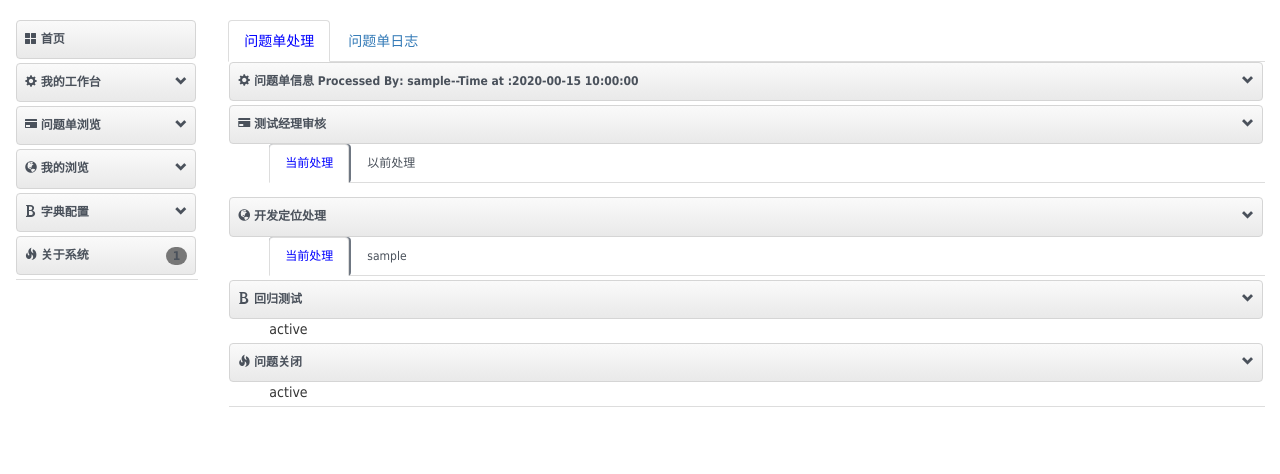
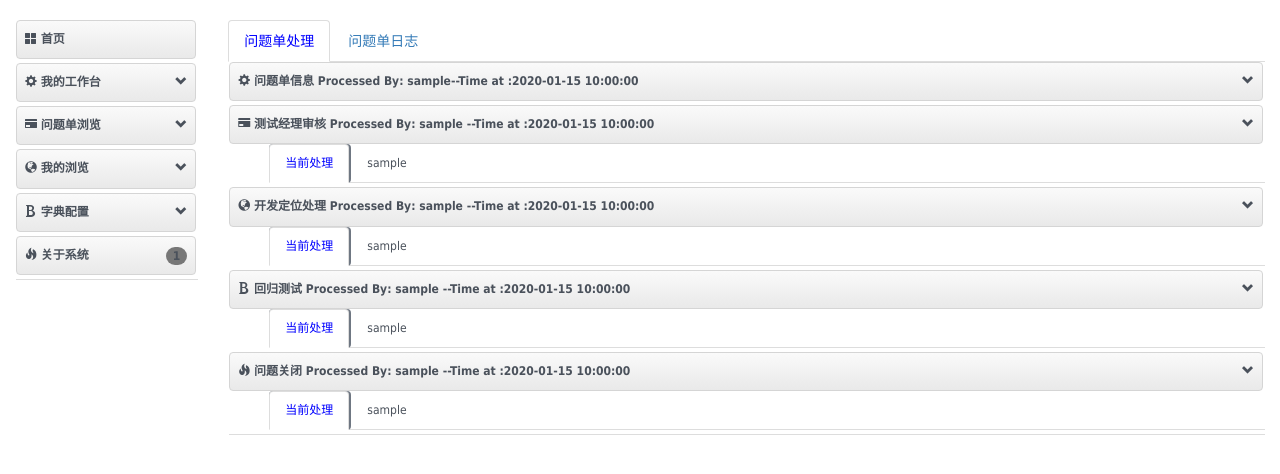
Before and after one commit to StitchIQ/dts_test, a Flask app: template app/templates/bugs.html in a window 1280 px wide. Shown: the part 52-526 px from the top of the page. Run offline with Flask 2, Linux system fonts and the light colour scheme; tables that the repository leaves empty hold one stand-in row (values such as "Sample post"); the template is opened without the code that fills it: values that come from a table or form of the project are taken from there, most other values are stand-ins (such as "Sample title", 1, 10 or a date in 2020); some libraries are stand-ins or nearby versions.

Commit message:
add operation log

```diff
--- a/app/templates/_developer_edit.html
+++ b/app/templates/_developer_edit.html
@@ -1,5 +1,9 @@
 <li> <a href="#deveployment" class="nav-header collapsed" data-toggle="collapse">
         <i class="glyphicon glyphicon-globe"></i> 开发定位处理
+        {% if developedit_log %}
+            Processed By: {{ developedit_log.first().operator.username }}
+            --Time at :{{ developedit_log.first().timestamp.strftime('%Y-%m-%d %H:%M:%S') }}
+        {% endif %}
         <span class="pull-right glyphicon glyphicon-chevron-toggle"></span> </a>
 
 <ul>
@@ -11,7 +15,7 @@
             </li>
             {% for log in developedit_log %}
                <li ><a href="#{{ log.id }}" data-toggle="tab">
-                 {{ log.author.username }}</a>
+                 {{ log.operator.username }}</a>
                </li>
             {% endfor %}
         </ul>
@@ -27,7 +31,8 @@
                <div class="tab-pane fade" id={{ log.id }}>
                   <div>{{ log.opinion }}</div>
                   <hr/>
-                      <lable>Processed by: {{ log.author.username }} @<i>{{ log.timestamp }}</i></lable>
+                  <lable>Processed by: {{ log.operator.username }} @
+                    <i>{{ log.timestamp.strftime('%Y-%m-%d %H:%M:%S') }}</i></lable>
                </div>
             {% endfor %}
         </div>
--- a/app/templates/_retest.html
+++ b/app/templates/_retest.html
@@ -1,31 +1,85 @@
 <li> <a href="#retest" class="nav-header collapsed" data-toggle="collapse">
         <i class="glyphicon glyphicon-bold"></i> 回归测试
+        {% if bugtest_log %}
+            Processed By: {{ bugtest_log.first().operator.username }}
+            --Time at :{{ bugtest_log.first().timestamp.strftime('%Y-%m-%d %H:%M:%S') }}
+        {% endif %}
 
         <span class="pull-right glyphicon glyphicon-chevron-toggle"></span> </a>
             <ul>
-                {% if bugs.bug_status =='4' and current_user == bugs.bug_owner %}
+            {% if bugs.bug_status >='4' %}
             <ul id="retest" class="nav nav-list secondmenu collapse in">
-                    <p>回归测试</p>
+                <ul id="myTab" class="nav nav-tabs">
+                    <li class="active"><a href="#bug_test" data-toggle="tab">当前处理</a>
+                    </li>
+                    {% for log in bugtest_log %}
+                       <li ><a href="#{{ log.id }}" data-toggle="tab">
+                         {{ log.operator.username }}</a>
+                       </li>
+                    {% endfor %}
+                </ul>
+                <div id="myTabContent" class="tab-content">
+                    <div class="tab-pane fade in active" id="bug_test">
+                        {% if current_user == bugs.bug_owner and bugs.bug_status =='4' %}
                             {{ wtf.quick_form(testleadedit2,horizontal_columns=('lg', 2, 20)) }}
+                        {% endif %}
+                    </div>
+
+                    {% for log in bugtest_log %}
+                       <div class="tab-pane fade" id={{ log.id }}>
+                          <div>{{ log.opinion }}</div>
+                          <hr/>
+                          <lable>Processed by: {{ log.operator.username }} @
+                            <i>{{ log.timestamp.strftime('%Y-%m-%d %H:%M:%S') }}</i></lable>
+                       </div>
+                    {% endfor %}
+                </div>
+
             </ul>
-                {% else %}
-                    {{ bugs.bug_status }}
             {% endif %}
         </ul>
 </li>
 
+
 <li> <a href="#bugclose" class="nav-header collapsed" data-toggle="collapse">
         <i class="glyphicon glyphicon-fire"></i> 问题关闭
-
+        {% if retest_log %}
+            Processed By: {{ retest_log.first().operator.username }}
+            --Time at :{{ retest_log.first().timestamp.strftime('%Y-%m-%d %H:%M:%S') }}
+        {% endif %}
         <span class="pull-right glyphicon glyphicon-chevron-toggle"></span> </a>
         <ul>
-                {% if bugs.bug_status =='5' and current_user == bugs.bug_owner %}
+            {% if bugs.bug_status >='5' %}
             <ul id="bugclose" class="nav nav-list secondmenu collapse in">
-                     <p>问题关闭</p>
+                <ul id="myTab" class="nav nav-tabs">
+                    <li class="active"><a href="#bug_close" data-toggle="tab">当前处理</a>
+                    </li>
+                    {% for log in retest_log %}
+                       <li ><a href="#{{ log.id }}" data-toggle="tab">
+                         {{ log.operator.username }}</a>
+                       </li>
+                    {% endfor %}
+                </ul>
+
+                <div id="myTabContent" class="tab-content">
+                    <div class="tab-pane fade in active" id="bug_close">
+                        {% if current_user == bugs.bug_owner and bugs.bug_status =='5' %}
                             {{ wtf.quick_form(bugclose,horizontal_columns=('lg', 2, 20)) }}
+                        {% endif %}
+                    </div>
+
+                    {% for log in retest_log %}
+                       <div class="tab-pane fade" id={{ log.id }}>
+                          <div>{{ log.opinion }}</div>
+                          <hr/>
+                          <lable>Processed by: {{ log.operator.username }} @
+                            <i>{{ log.timestamp.strftime('%Y-%m-%d %H:%M:%S') }}</i></lable>
+                       </div>
+                    {% endfor %}
+                </div>
+
             </ul>
-                {% else %}
-                    {{ bugs.bug_status }}
             {% endif %}
         </ul>
+
 </li>
--- a/app/templates/_testleader_edit.html
+++ b/app/templates/_testleader_edit.html
@@ -1,5 +1,9 @@
 <li> <a href="#bug_audit" class="nav-header collapsed" data-toggle="collapse">
         <i class="glyphicon glyphicon-credit-card"></i> 测试经理审核
+        {% if testmanager_log %}
+            Processed By: {{ testmanager_log.first().operator.username }}
+            --Time at :{{ testmanager_log.first().timestamp.strftime('%Y-%m-%d %H:%M:%S') }}
+        {% endif %}
         <span class="pull-right glyphicon  glyphicon-chevron-toggle"></span> </a>
 
 <ul>
@@ -9,24 +13,31 @@
            <li class="active"><a href="#testleader" data-toggle="tab">
               当前处理</a>
            </li>
-           <li><a href="#test" data-toggle="tab">以前处理</a></li>
+           {% for log in testmanager_log %}
+              <li ><a href="#{{ log.id }}" data-toggle="tab">
+                {{ log.operator.username }}</a>
+              </li>
+           {% endfor %}
         </ul>
 
         <div id="myTabContent" class="tab-content">
-           <div class="tab-pane fade in active" id="testleader">
-              <p>
+            <div class="tab-pane fade in active" id="testleader">
                 {% if current_user == bugs.bug_owner and bugs.bug_status =='2' %}
-                    <p>测试经理审核</p>
-
                     {{ wtf.quick_form(testleadedit,horizontal_columns=('lg', 2, 20)) }}
                 {% endif %}
-             </p>
-           </div>
-           <div class="tab-pane fade" id="test">
-              <p>以前意见</p>
-           </div>
+            </div>
+
+                {% for log in testmanager_log %}
+                   <div class="tab-pane fade" id={{ log.id }}>
+                      <div>{{ log.opinion }}</div>
+                      <hr/>
+                      <lable>Processed by: {{ log.operator.username }} @
+                        <i>{{ log.timestamp.strftime('%Y-%m-%d %H:%M:%S') }}</i></lable>
+                   </div>
+                {% endfor %}
         </div>
         </ul>
     {% endif %}
+
 </ul>
 </li>
--- a/app/templates/bugs.html
+++ b/app/templates/bugs.html
@@ -96,7 +96,7 @@
           <ul id="main-nav" class="main-nav nav nav-tabs nav-stacked" style="">
                   <li> <a href="#buginfo" class="nav-header collapsed" data-toggle="collapse">
                       <i class="glyphicon glyphicon-cog"></i> 问题单信息
-                      Processed By: {{ bugs.author.username }}--Time at :{{ bugs.timestamp.strftime('%Y-%M-%d %H:%M:%S') }}
+                      Processed By: {{ bugs.author.username }}--Time at :{{ bugs.timestamp.strftime('%Y-%m-%d %H:%M:%S') }}
                       <span class="pull-right glyphicon glyphicon-chevron-toggle"></span> </a>
                       <ul id="buginfo" class="nav nav-list secondmenu collapse">
                       <div class="col-md-4">
@@ -107,23 +107,19 @@
                       </div>
                       </ul>
                   </li>
-
                   {% include '_testleader_edit.html' %}
-
                   {% include '_developer_edit.html' %}
-
                   {% include '_retest.html' %}
                </ul>
-
        </div>
        <div class="tab-pane fade" id="log">
             <table class="table table-bordered">
-               <caption>边框表格布局</caption>
+               <caption>问题单操作日志</caption>
                <thead>
                   <tr>
                      <th>时间</th>
                      <th>操作用户</th>
-                     <th>处理用户</th>
+                     <th>下一流程处理人</th>
                      <th>旧状态</th>
                      <th>新状态</th>
                   </tr>
@@ -132,7 +128,7 @@
                <tbody>
                     {% for logs in process_log %}
                         <tr>
-                             <td>{{ logs.timestamp.strftime('%Y-%M-%d %H:%M:%S') }}</td>
+                             <td>{{ logs.timestamp.strftime('%Y-%m-%d %H:%M:%S') }}</td>
                              <td>{{ logs.operator.username }}</td>
                              <td>{{ logs.author.username }}</td>
                              <td>{{ logs.old_status }}</td>
```
Also changed, not shown: app/main/views.py (+9 -4 lines), data-dev.sqlite. Lines whose indentation alone changed are shown as unchanged.
